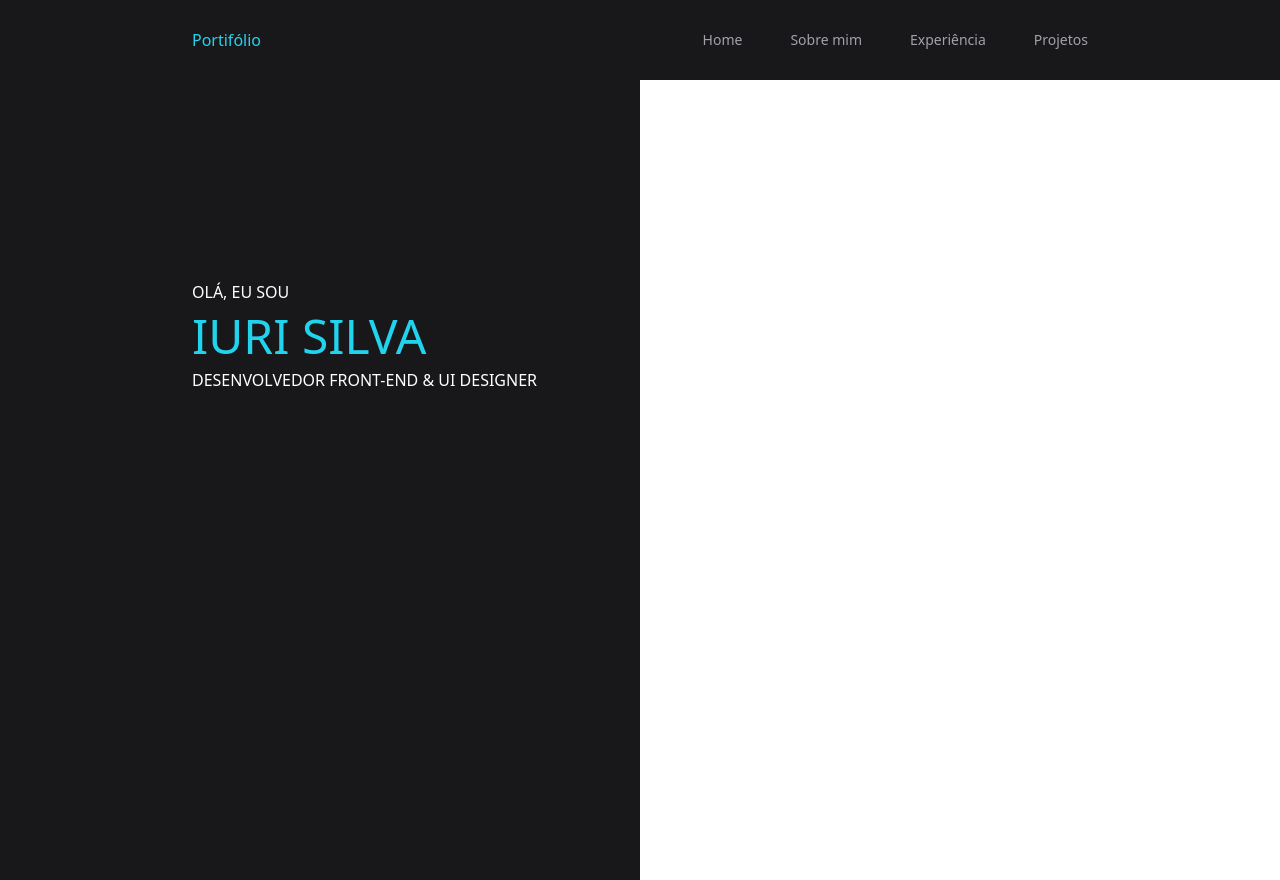
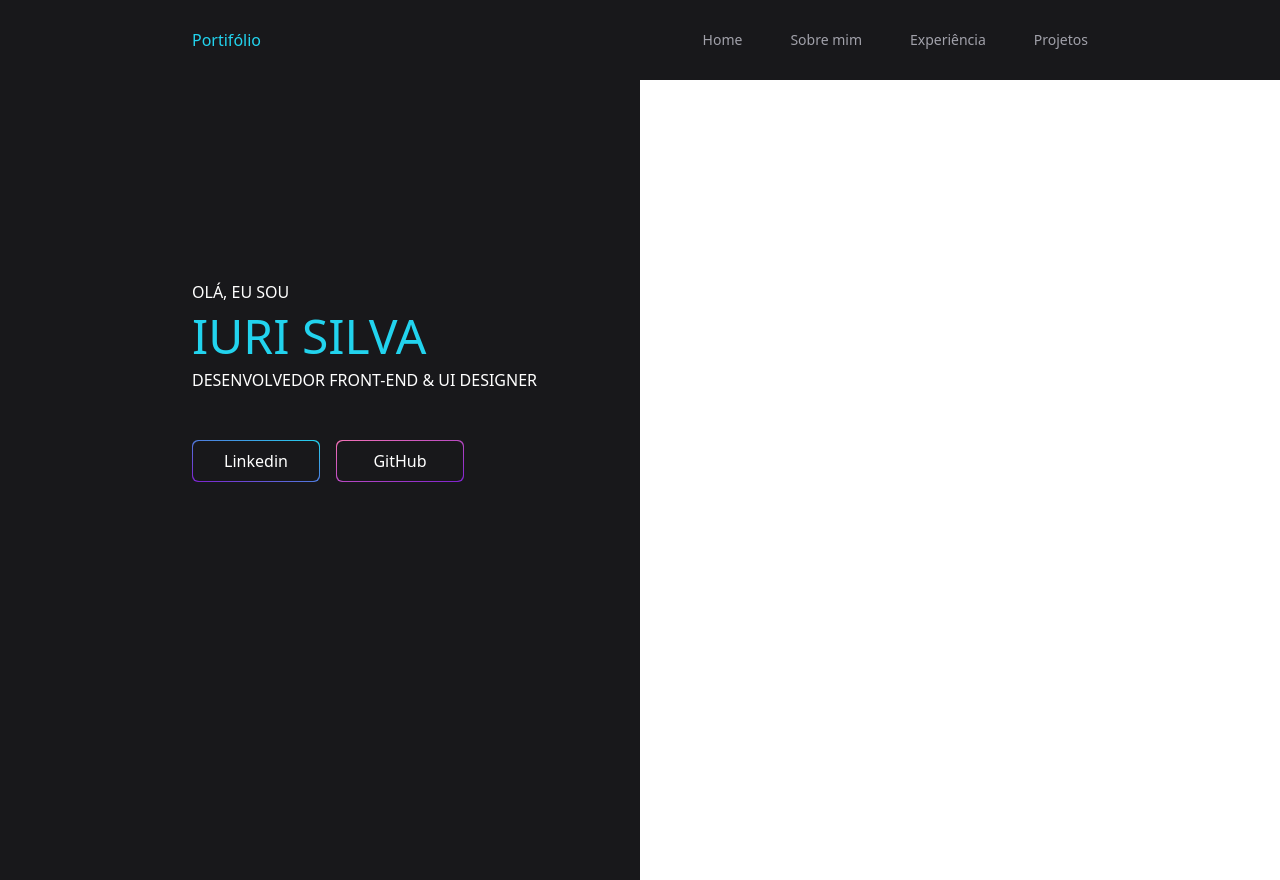
Before and after one commit to alysonbarreto02/desafio-02, a Next.js app: page / in a window 1280 px wide. Built offline with nearby package versions, Linux system fonts and the light colour scheme.

Commit message:
adicionando botões no init

```diff
--- a/src/components/Init/Init.tsx
+++ b/src/components/Init/Init.tsx
@@ -8,6 +8,14 @@ export default function Init(){
             <IAm />
             <IuriSilva />
             <Developer />
+            <div className="flex gap-4 mt-10 text-white">
+                <div className="border-transparent bg-gradient-to-bl to-purple-700 from-cyan-400 rounded-md p-px w-32 text-center">
+                    <button className="bg-zinc-900 w-full rounded-md">Linkedin</button>
+                </div>
+                <div className="border-transparent bg-gradient-to-tl from-purple-700 to-pink-400 rounded-md p-px w-32 text-center">
+                    <button className="bg-zinc-900 w-full rounded-md">GitHub</button>
+                </div>
+            </div>
         </div>
     )
 }
```
